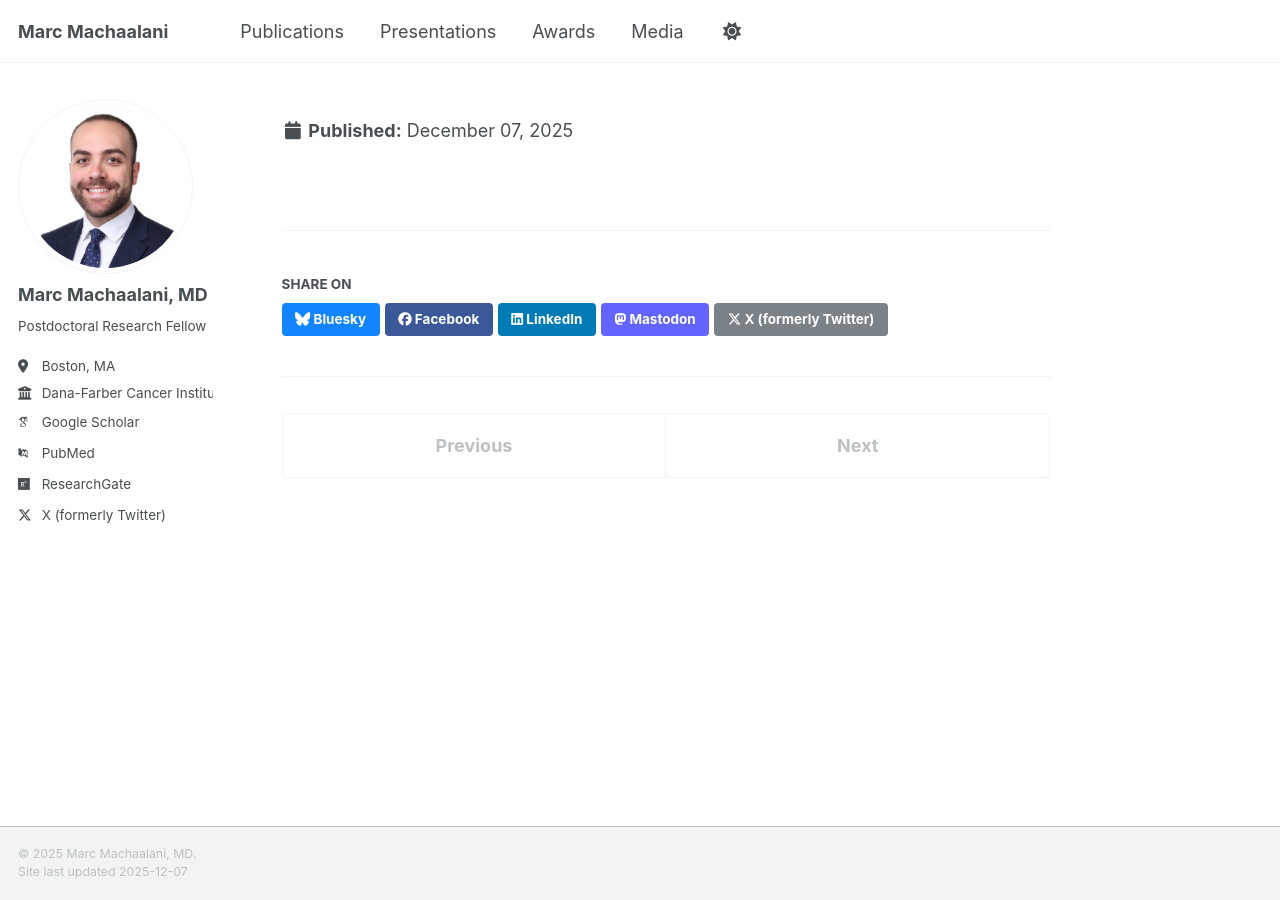
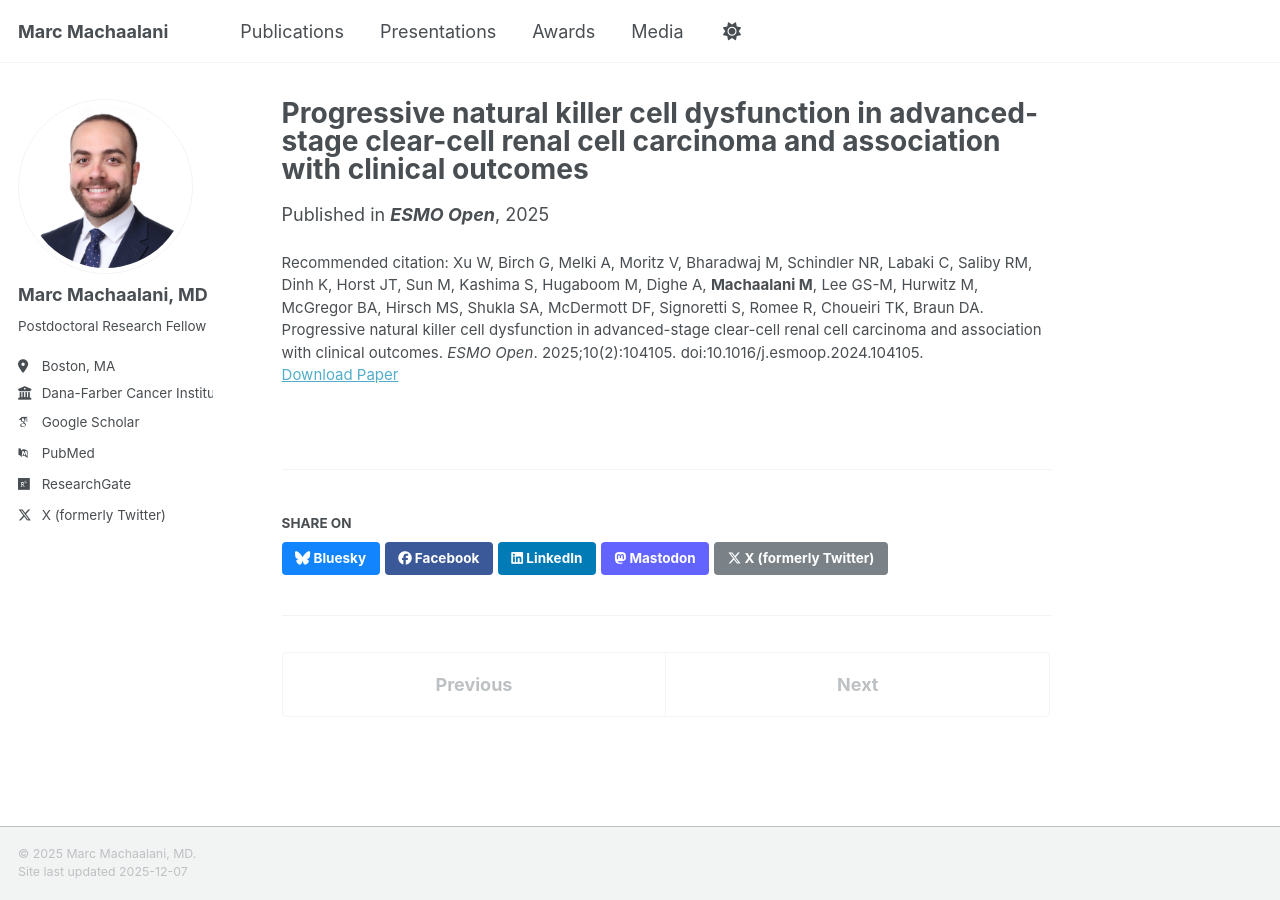
Before and after one commit to MarcMachaalani/marcmachaalani.github.io, a Jekyll site: the page built from _publications/2025-02-01-nk-cell-dysfunction-ccrcc.md, in a window 1280 px wide. Built offline with Jekyll 4.4.1, drawn with Linux system fonts in a browser that asks for light colours; some web fonts are replaced; a script bundle is joined from its source files by our own code; library files that are not in the unit come from our copies; some of the changed lines change nothing that is shown.

Commit message:
Fix bugs

```diff
--- a/_publications/2025-02-01-nk-cell-dysfunction-ccrcc.md
+++ b/_publications/2025-02-01-nk-cell-dysfunction-ccrcc.md
@@ -7,9 +7,5 @@ excerpt: "Single-cell and functional immunogenomic analysis identifying progress
 date: 2025-02-01
 venue: "<strong>ESMO Open</strong>"
 paperurl: "https://doi.org/10.1016/j.esmoop.2024.104105"
-<<<<<<< HEAD
-citation: "Xu W, Birch G, Melki A, Moritz V, Bharadwaj M, Schindler NR, Labaki C, Saliby RM, Dinh K, Horst JT, Sun M, Kashima S, Hugaboom M, Dighe A, <strong>Machaalani M</strong>, Lee GS-M, Hurwitz M, McGregor BA, Hirsch MS, Shukla SA, McDermott DF, Signoretti S, Romee R, Choueiri TK, Braun DA. \"Progressive natural killer cell dysfunction in advanced-stage clear-cell renal cell carcinoma and association with clinical outcomes.\" <i>ESMO Open</i>. 2025;10(2):104105. doi:10.1016/j.esmoop.2024.104105."
-=======
 citation: "Xu W, Birch G, Melki A, Moritz V, Bharadwaj M, Schindler NR, Labaki C, Saliby RM, Dinh K, Horst JT, Sun M, Kashima S, Hugaboom M, Dighe A, <strong>Machaalani M</strong>, Lee GS-M, Hurwitz M, McGregor BA, Hirsch MS, Shukla SA, McDermott DF, Signoretti S, Romee R, Choueiri TK, Braun DA. Progressive natural killer cell dysfunction in advanced-stage clear-cell renal cell carcinoma and association with clinical outcomes. <i>ESMO Open</i>. 2025;10(2):104105. doi:10.1016/j.esmoop.2024.104105."
->>>>>>> 8f6482e (Updated “bugs)
 ---
```
